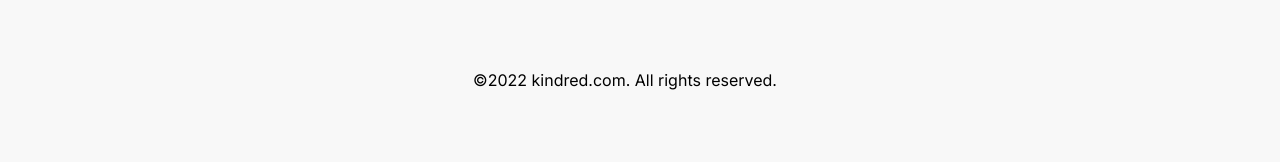
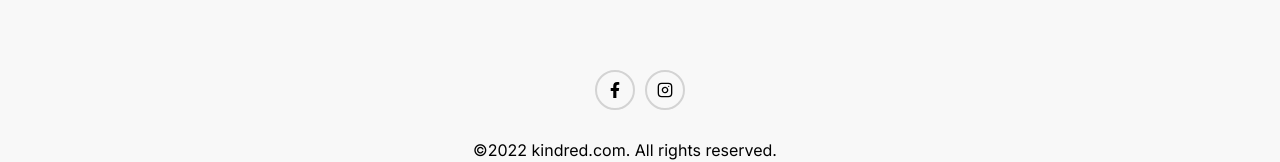
Before and after one commit to crystalbaduofficial/kindred-web, a Next.js app: page / in a window 1280 px wide. Shown: the part 1124-1286 px from the top of the page. Built offline with nearby package versions, Linux system fonts and the light colour scheme.

Commit message:
footer adjustments

```diff
--- a/src/Components/FooterHome.js
+++ b/src/Components/FooterHome.js
@@ -1,5 +1,7 @@
 import React from 'react'
 import styles from "../../styles/HomeFooter.module.css"
+import { FaFacebookF } from "react-icons/fa"
+import { FiInstagram } from "react-icons/fi"
 
 function FooterHome() {
     return (
@@ -31,6 +33,14 @@ function FooterHome() {
                 <h4>Quote of the Week:</h4>
                 <p>“I’m convinced that nothing can separate us from God’s love in Christ Jesus our Lord: not death or life, not angels or rulers, not present things or future things, not powers or height or depth, or any other thing that is created.” Romans 8:38-39 CEB</p>
             </div>
+            <div className={styles.iconsFooter}>
+                <div className={styles.iconsFooterInner}>
+                    <FaFacebookF />
+                </div>
+                <div className={styles.iconsFooterInner}>
+                    <FiInstagram />
+                </div>
+            </div>
             <p className={styles.lastParaText}>&copy;{new Date().getFullYear()} kindred.com. All rights reserved.</p>
         </div >
     )
--- a/styles/HomeFooter.module.css
+++ b/styles/HomeFooter.module.css
@@ -60,6 +60,34 @@
     margin-right: 30px;
 }
 
+.iconsFooter {
+    display: flex;
+    align-items: center;
+    justify-content: center;
+}
+
+.iconsFooterInner {
+    width: 40px;
+    margin-right: 10px;
+    height: 40px;
+    border-radius: 50%;
+    border: 2px solid #d3d3d3;
+    transition: all .3s ease-in-out;
+    cursor: pointer;
+    display: flex;
+    align-items: center;
+    justify-content: center;
+}
+
+.iconsFooterInner:last-child {
+    margin-right: 0px;
+}
+
+.iconsFooterInner:hover {
+    background-color: black;
+    color: white;
+}
+
 @media only screen and (max-width: 767px) {
     .innerContainerFooterHome {
         width: 100%;
```
